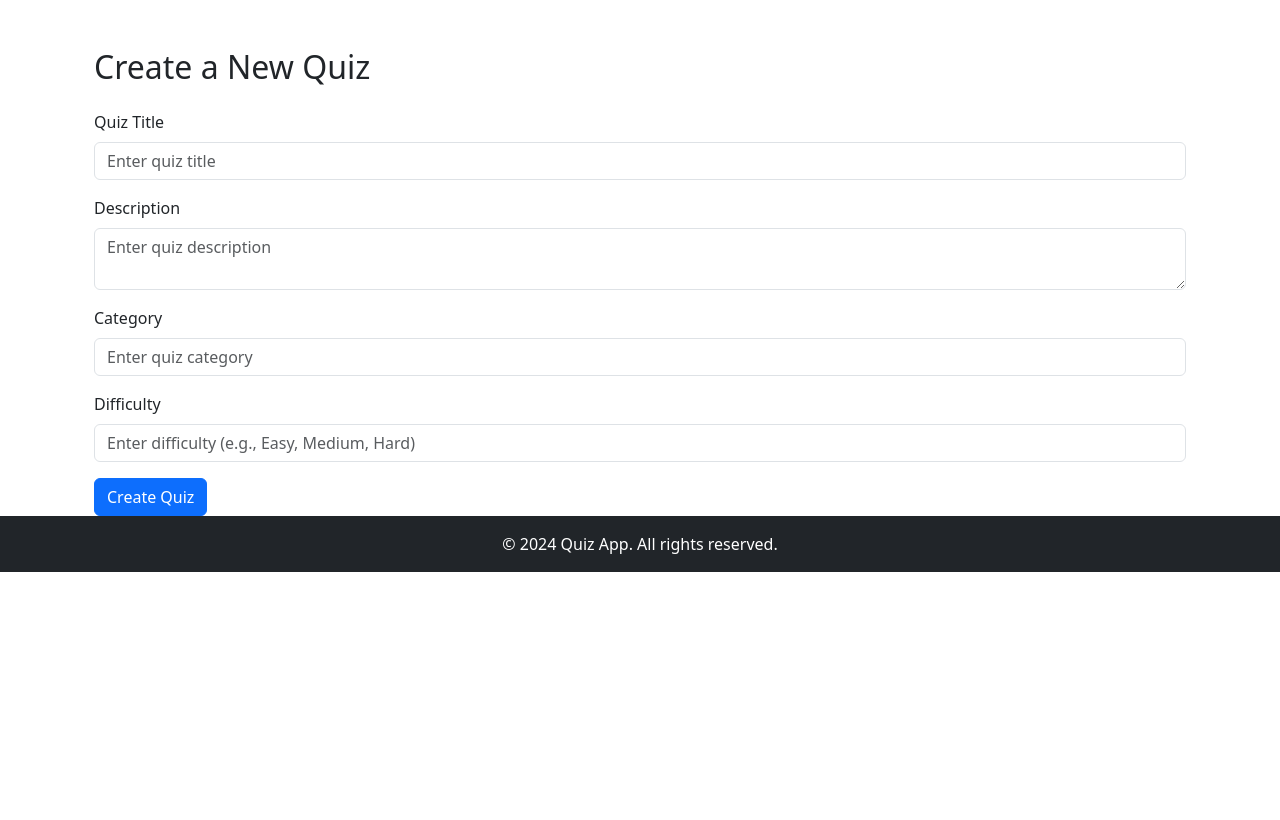
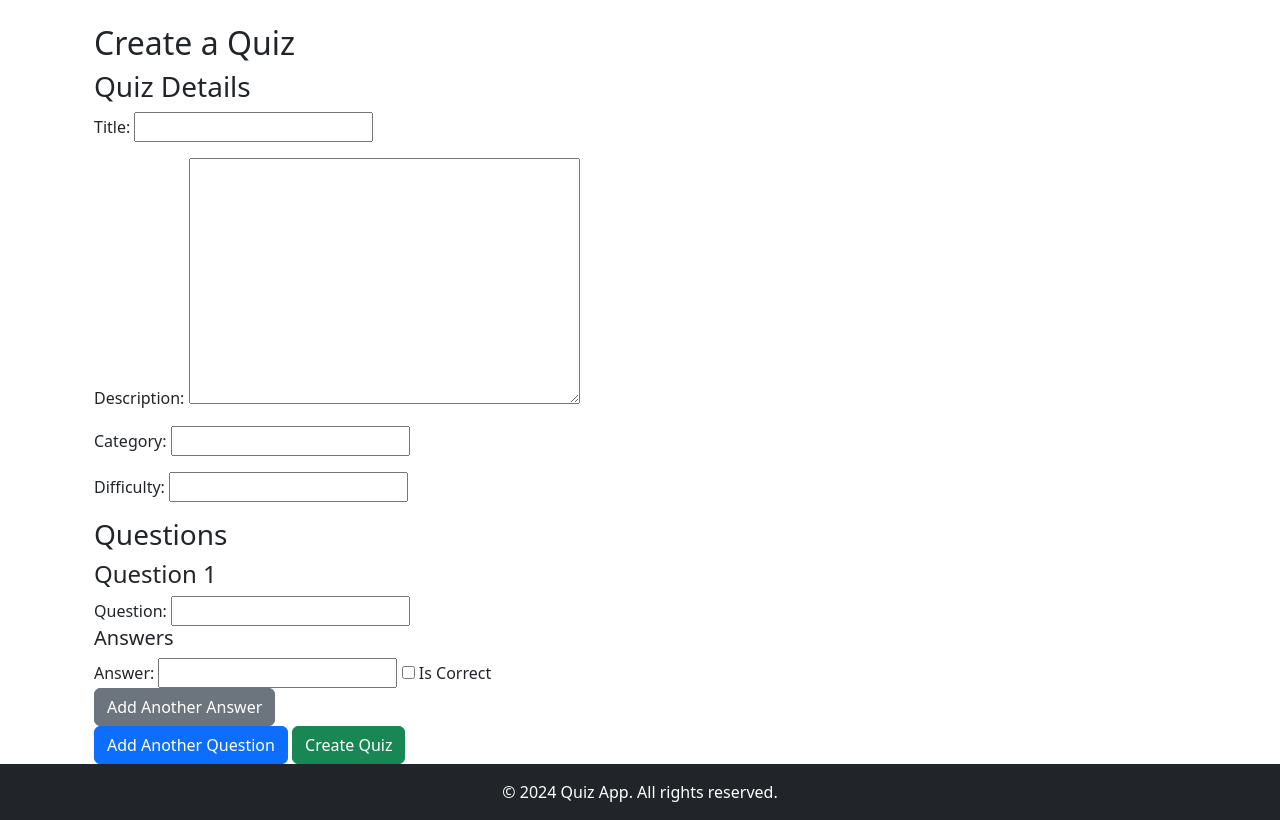
Before and after one commit to ahmadssadiq/quiz-django, a Django app: page /create_quiz/ in a window 1280 px wide. Shown: the part 56-876 px from the top of the page. Before the commit the page ends 628 px from the top, so only its background shows below. Run offline with Django 5.2, Linux system fonts and the light colour scheme; a user stored in the database is signed in.

Commit message:
completed create_quiz.html which allows users to create questions, HOW many they want, and add answers to that question which also has a feature of choosing the correct answer so that when the user plays the quiz the system will understand which answer he put compared to the actual answer to reward points

```diff
--- a/quiz_project/quiz_app/forms.py
+++ b/quiz_project/quiz_app/forms.py
@@ -2,10 +2,53 @@ from django import forms
 from django.contrib.auth.models import User
 from django.contrib.auth.forms import UserCreationForm, AuthenticationForm
 from .models import Quiz, Question, Answer
+from django.forms import inlineformset_factory
 
+# Custom user creation form for signing up users
 class CustomUserCreationForm(UserCreationForm):
     email = forms.EmailField(required=True, help_text="Required. Enter a valid email address.")
 
     class Meta:
         model = User
         fields = ['username', 'email', 'password1', 'password2']
+
+# Custom authentication form for user login
+class CustomAuthenticationForm(AuthenticationForm):
+    username = forms.CharField(max_length=254, required=True)
+    password = forms.CharField(widget=forms.PasswordInput, required=True)
+
+# Form for Quiz model
+class QuizForm(forms.ModelForm):
+    class Meta:
+        model = Quiz
+        fields = ['title', 'description', 'category', 'difficulty']
+
+# Form for Question model
+class QuestionForm(forms.ModelForm):
+    class Meta:
+        model = Question
+        fields = ['text', 'question_type', 'points']
+
+# Form for Answer model
+class AnswerForm(forms.ModelForm):
+    class Meta:
+        model = Answer
+        fields = ['text', 'is_correct']
+
+# Formset for Questions in a Quiz
+QuestionFormSet = inlineformset_factory(
+    Quiz, Question,
+    form=QuestionForm,
+    fields=('text', 'question_type', 'points'),
+    extra=1,  # Start with one empty question form
+    can_delete=True
+)
+
+# Formset for Answers in a Question
+AnswerFormSet = inlineformset_factory(
+    Question, Answer,
+    form=AnswerForm,
+    fields=('text', 'is_correct'),
+    extra=2,  # Start with two empty answer forms
+    can_delete=True
+)
--- a/quiz_project/quiz_app/templates/quiz_app/create_quiz.html
+++ b/quiz_project/quiz_app/templates/quiz_app/create_quiz.html
@@ -5,30 +5,103 @@ Create Quiz
 {% endblock title %}
 
 {% block body %}
-<div class="container mt-5">
-    <h2>Create a New Quiz</h2>
-    <form method="POST" class="mt-4">
+<div class="container">
+    <h2>Create a Quiz</h2>
+    <form method="post" id="quiz-form">
         {% csrf_token %}
-        <div class="mb-3">
-            <label for="title" class="form-label">Quiz Title</label>
-            <input type="text" id="title" name="title" class="form-control" placeholder="Enter quiz title" required>
+
+        <!-- Quiz Details -->
+        <h3>Quiz Details</h3>
+        {{ quiz_form.as_p }}
+
+        <!-- Questions -->
+        <h3>Questions</h3>
+        <div id="questions-container">
+            <div class="question" data-question-index="0">
+                <h4>Question 1</h4>
+                <label for="question-0-text">Question:</label>
+                <input type="text" name="questions[0][text]" id="question-0-text" required>
+
+                <h5>Answers</h5>
+                <div class="answers" data-question-index="0">
+                    <div class="answer" data-answer-index="0">
+                        <label for="question-0-answer-0-text">Answer:</label>
+                        <input type="text" name="questions[0][answers][0][text]" id="question-0-answer-0-text" required>
+                        <label>
+                            <input type="checkbox" name="questions[0][answers][0][is_correct]">
+                            Is Correct
+                        </label>
+                    </div>
+                </div>
+                <button type="button" class="btn btn-secondary add-answer" data-question-index="0">
+                    Add Another Answer
+                </button>
+            </div>
         </div>
-        <div class="mb-3">
-            <label for="description" class="form-label">Description</label>
-            <textarea id="description" name="description" class="form-control" placeholder="Enter quiz description"
-                required></textarea>
-        </div>
-        <div class="mb-3">
-            <label for="category" class="form-label">Category</label>
-            <input type="text" id="category" name="category" class="form-control" placeholder="Enter quiz category"
-                required>
-        </div>
-        <div class="mb-3">
-            <label for="difficulty" class="form-label">Difficulty</label>
-            <input type="text" id="difficulty" name="difficulty" class="form-control"
-                placeholder="Enter difficulty (e.g., Easy, Medium, Hard)" required>
-        </div>
-        <button type="submit" class="btn btn-primary">Create Quiz</button>
+
+        <button type="button" id="add-question" class="btn btn-primary">Add Another Question</button>
+        <button type="submit" class="btn btn-success">Create Quiz</button>
     </form>
 </div>
+
+<script>
+    document.addEventListener('DOMContentLoaded', function () {
+        let questionIndex = 1;
+
+        const questionsContainer = document.getElementById('questions-container');
+        const addQuestionButton = document.getElementById('add-question');
+
+        // Function to add a new question
+        function addQuestion() {
+            const questionHtml = `
+                <div class="question" data-question-index="${questionIndex}">
+                    <h4>Question ${questionIndex + 1}</h4>
+                    <label for="question-${questionIndex}-text">Question:</label>
+                    <input type="text" name="questions[${questionIndex}][text]" id="question-${questionIndex}-text" required>
+
+                    <h5>Answers</h5>
+                    <div class="answers" data-question-index="${questionIndex}">
+                        <div class="answer" data-answer-index="0">
+                            <label for="question-${questionIndex}-answer-0-text">Answer:</label>
+                            <input type="text" name="questions[${questionIndex}][answers][0][text]" id="question-${questionIndex}-answer-0-text" required>
+                            <label>
+                                <input type="checkbox" name="questions[${questionIndex}][answers][0][is_correct]">
+                                Is Correct
+                            </label>
+                        </div>
+                    </div>
+                    <button type="button" class="btn btn-secondary add-answer" data-question-index="${questionIndex}">
+                        Add Another Answer
+                    </button>
+                </div>
+            `;
+            questionsContainer.insertAdjacentHTML('beforeend', questionHtml);
+            questionIndex++;
+        }
+
+        // Add question handler
+        addQuestionButton.addEventListener('click', addQuestion);
+
+        // Delegate click event for adding answers
+        questionsContainer.addEventListener('click', function (event) {
+            if (event.target.classList.contains('add-answer')) {
+                const questionIndex = event.target.getAttribute('data-question-index');
+                const answersDiv = document.querySelector(`.answers[data-question-index="${questionIndex}"]`);
+                const answerIndex = answersDiv.children.length;
+
+                const answerHtml = `
+                    <div class="answer" data-answer-index="${answerIndex}">
+                        <label for="question-${questionIndex}-answer-${answerIndex}-text">Answer:</label>
+                        <input type="text" name="questions[${questionIndex}][answers][${answerIndex}][text]" id="question-${questionIndex}-answer-${answerIndex}-text" required>
+                        <label>
+                            <input type="checkbox" name="questions[${questionIndex}][answers][${answerIndex}][is_correct]">
+                            Is Correct
+                        </label>
+                    </div>
+                `;
+                answersDiv.insertAdjacentHTML('beforeend', answerHtml);
+            }
+        });
+    });
+</script>
 {% endblock body %}
--- a/quiz_project/quiz_app/views.py
+++ b/quiz_project/quiz_app/views.py
@@ -4,7 +4,7 @@ from django.shortcuts import render, redirect
 from django.http import JsonResponse
 from .models import Question, Answer, Quiz
 from django.contrib.auth.decorators import login_required
-from .forms import CustomUserCreationForm
+from .forms import CustomUserCreationForm, QuizForm, QuestionFormSet, AnswerFormSet
 from django.contrib.auth.forms import AuthenticationForm
 
 
@@ -53,19 +53,42 @@ def sign_out(request):
 @login_required
 def create_quiz(request):
     if request.method == 'POST':
-        title = request.POST['title']
-        description = request.POST['description']
-        category = request.POST['category']
-        difficulty = request.POST['difficulty']
-        quiz = Quiz.objects.create(
-            title=title,
-            description=description,
-            category=category,
-            difficulty=difficulty,
-            owner=request.user
-        )
-        return redirect('index')
-    return render(request, 'create_quiz.html')
+        # Initialize the quiz form with POST data
+        quiz_form = QuizForm(request.POST)
+
+        if quiz_form.is_valid():
+            # Save the quiz instance but don't commit yet
+            quiz = quiz_form.save(commit=False)
+            quiz.owner = request.user  # Set the owner as the logged-in user
+            quiz.save()
+
+            # Loop through questions submitted in the form
+            for index in range(len(request.POST.getlist('questions[0][text]'))):
+                # Create a Question instance
+                question = Question.objects.create(
+                    quiz=quiz,
+                    text=request.POST.get(f'questions[{index}][text]', ""),
+                    question_type=request.POST.get(f'questions[{index}][question_type]', "text"),
+                    points=request.POST.get(f'questions[{index}][points]', 0),
+                )
+
+                # Loop through answers for this question
+                for answer_index in range(len(request.POST.getlist(f'questions[{index}][answers][0][text]'))):
+                    Answer.objects.create(
+                        question=question,
+                        text=request.POST.get(f'questions[{index}][answers][{answer_index}][text]', ""),
+                        is_correct=request.POST.get(f'questions[{index}][answers][{answer_index}][is_correct]', "off") == "on"
+                    )
+
+            # Redirect to the index page after successful creation
+            return redirect('index')
+        else:
+            return render(request, 'create_quiz.html', {'quiz_form': quiz_form})
+
+    else:
+        # Initialize empty forms for GET requests
+        quiz_form = QuizForm()
+        return render(request, 'create_quiz.html', {'quiz_form': quiz_form})
 
 @login_required
 def play_quiz(request, quiz_id):
```
Also changed, not shown: quiz_project/db.sqlite3.
